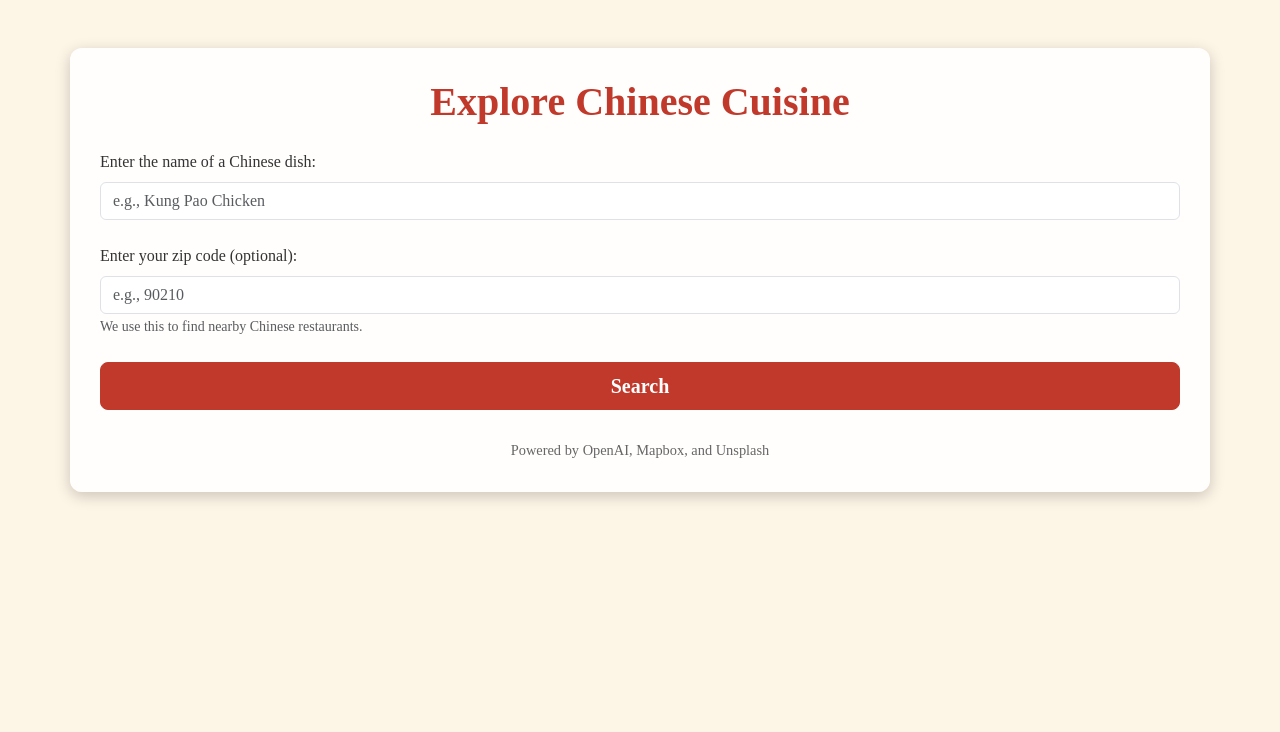
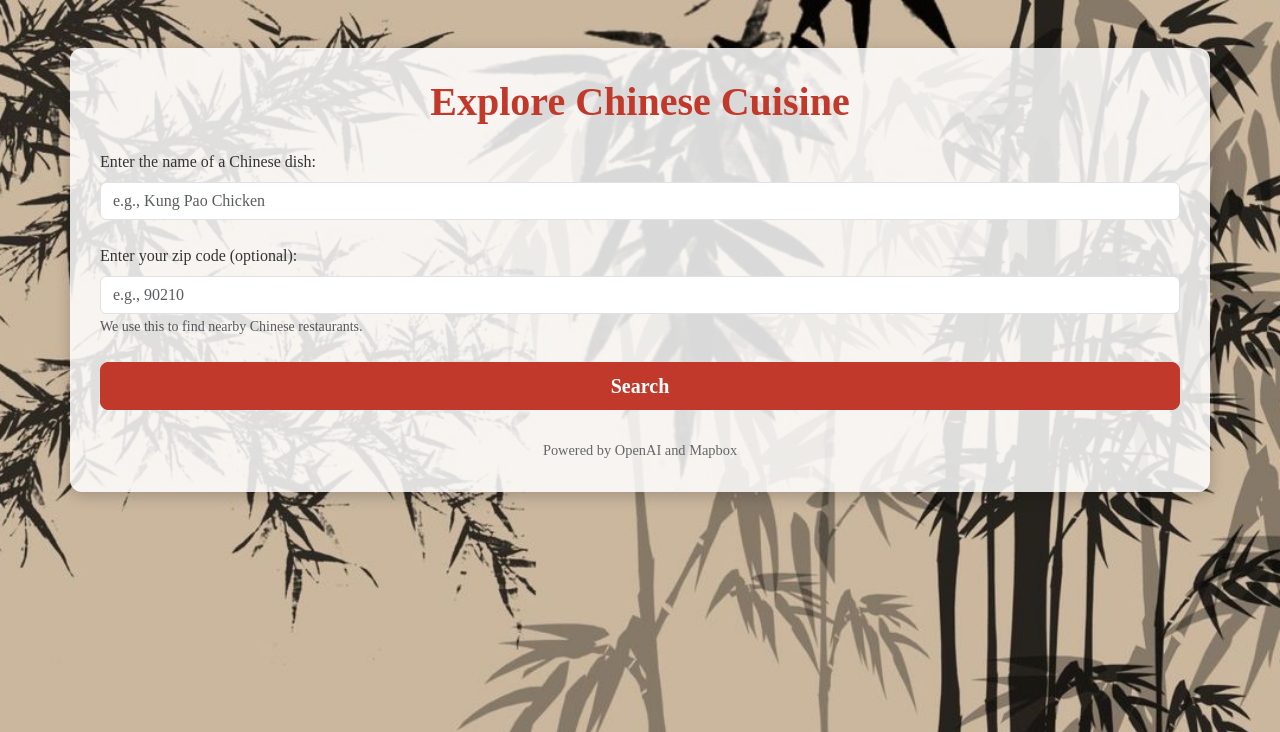
Before and after one commit to rmeng0428/Term-Project, a Flask app: page / in a window 1280 px wide. Shown: the top 732 px of the page. Run offline with Flask 3, Linux system fonts and the light colour scheme.

Commit message:
Update Procfile

```diff
--- a/Templates/index.html
+++ b/Templates/index.html
@@ -9,11 +9,12 @@
     <style>
         body {
             font-family: 'Noto Serif SC', serif;
-            background-color: #fdf5e6;
+            background: url('{{ url_for('static', filename='images/Bamboo.jpg') }}') no-repeat center center fixed;
+            background-size: cover;
             color: #333;
         }
         .container {
-            background: rgba(255, 255, 255, 0.9);
+            background: rgba(255, 255, 255, 0.85);
             border-radius: 12px;
             padding: 30px;
             box-shadow: 0 4px 15px rgba(0, 0, 0, 0.2);
@@ -58,7 +59,7 @@
             <button type="submit" class="btn btn-primary btn-lg w-100">Search</button>
         </form>
         <footer>
-            Powered by OpenAI, Mapbox, and Unsplash
+            Powered by OpenAI and Mapbox
         </footer>
     </div>
 </body>
--- a/main.py
+++ b/app.py
@@ -35,10 +35,10 @@ def translate_and_describe_food(chinese_food_name):
 
         # Use the new ChatCompletion method with gpt-3.5-turbo
         response = openai.ChatCompletion.create(
-            model="gpt-3.5-turbo",  # Specify the model
-            messages=messages,  # Provide role-based messages
-            max_tokens=300,  # Adjust the token limit as needed
-            temperature=0.7  # Control the creativity level
+            model="gpt-3.5-turbo",
+            messages=messages,
+            max_tokens=300,
+            temperature=0.7
         )
 
         # Extract content and format into structured data
@@ -61,8 +61,8 @@ def generate_dish_image(chinese_food_name):
         # Use OpenAI's DALL·E API to generate the image
         response = openai.Image.create(
             prompt=prompt,
-            n=1,  # Generate one image
-            size="512x512"  # Set the image size
+            n=1,
+            size="512x512"
         )
 
         # Return the URL of the generated image
```
Also changed, not shown: Templates/result.html (+4 -3 lines), requirements.txt (added, +61 -0 lines), static/images/Bamboo.jpg (added), 1 other file.
